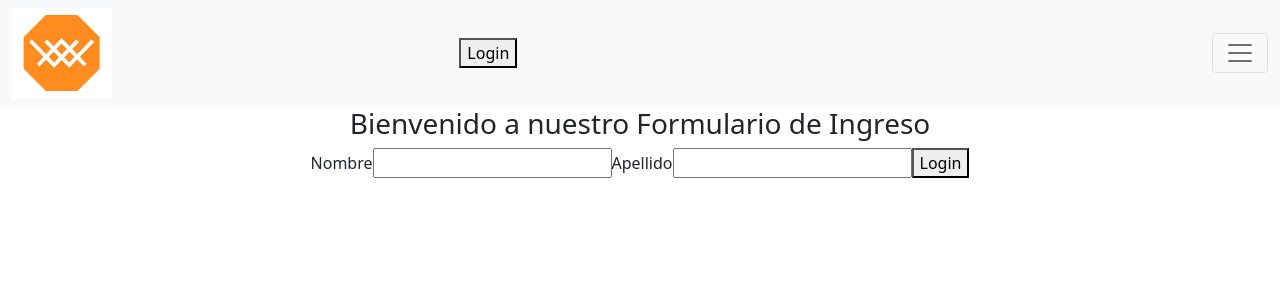
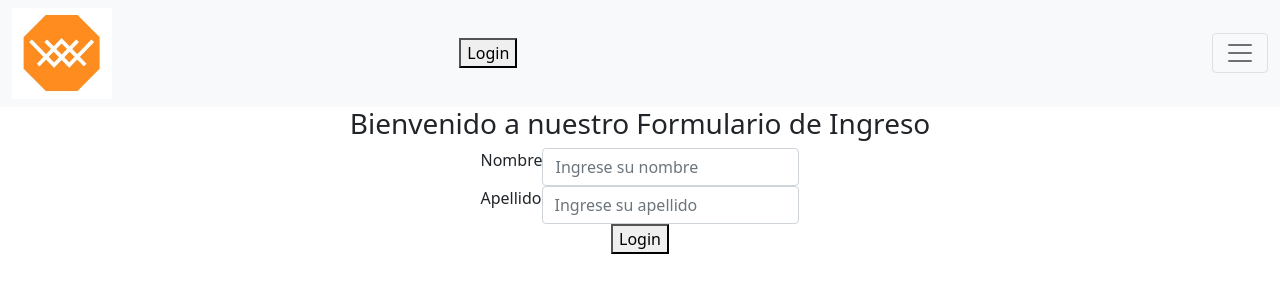
Before and after one commit to tomasgelvez/coder-app, a React (Create React App) app: page /login in a window 1280 px wide. Shown: the top 300 px of the page. Built offline with nearby package versions, Linux system fonts and the light colour scheme.

Commit message:
falta finalizar compra

```diff
--- a/src/components/Cart/Cart.js
+++ b/src/components/Cart/Cart.js
@@ -93,6 +93,7 @@ const Cart = () => {
                                     </ul>
                                         <div className="card-body p-3">
                                             <button href="#" className="btn btn-dark ">Comprar</button>
+
                                             <button onClick={() => {removeItem(product.id)}} className="removeBtn btn btn-dark">X</button>
                                         </div>
                         </div>
@@ -110,8 +111,10 @@ const Cart = () => {
 
     </div>
     <ul>
+    {!processingOrder && products.length > 0 && <button onClick={() => confirmOrder()} className="Button">Confirmar Compra</button>}
+
     {(total > 0 && !processingOrder) && <h3>Total: ${total}</h3>}
-    {!processingOrder && products.length > 0 && <button onClick={() => confirmOrder()} className="Button">Confirmar Compra</button>}
+
 
     <button href="#" className="btn btn-dark" onClick={() =>{clear()}}>Borrar compras</button>
     </ul>
--- a/src/components/Login/Login.js
+++ b/src/components/Login/Login.js
@@ -1,11 +1,11 @@
 import { useState, useContext } from 'react'
 import UserContext from '../../context/UserContext'
-
+import login from '../Login/login.css'
 import { useHistory } from 'react-router-dom'
 
 const Login = () => {
     const [username, setUsername] = useState('')
-    const [password, setPassword] = useState('')
+    const [surname, setSurname] = useState('')
     const { login } = useContext(UserContext)
     const history = useHistory()
 
@@ -14,7 +14,7 @@ const Login = () => {
 
         const objUser = {
             username,
-            password
+            surname
         }
 
         login(objUser)
@@ -26,25 +26,30 @@ const Login = () => {
         <div className='LoginContainer'>
           <h3>Bienvenido a nuestro Formulario de Ingreso</h3>
           <form onSubmit={handleLogin} className='LoginForm'>
-            <label className='LabelLogin'>
+          <div className="form-group">
+                <label className='formGroupExampleInput'>
                     Nombre
                   <input
-                className='InputLogin'
+                    className='form-control'
                     type='text'
+                    placeholder='Ingrese su nombre'
                     value={username}
                     onChange={({ target }) => setUsername(target.value)}
                   />
                 </label>
-            <label className='LabelLogin'>
+
+                <label className='formGroupExampleInput2'>
                     Apellido
                   <input
-                className='InputLogin'
+                    className='form-control'
                     type='text'
-                value={password}
-                onChange={({ target }) => setPassword(target.value)}
+                    placeholder='Ingrese su apellido'
+                    value={surname}
+                    onChange={({ target }) => setSurname(target.value)}
                   />
                 </label>
                 <button type='submit' className='Button'>Login</button>
+            </div>
           </form>
         </div>
       )
--- /dev/null
+++ b/src/components/Login/login.css
@@ -0,0 +1,14 @@
+.LoginForm{
+    display:flex;
+    flex-direction: center;
+    justify-content: center;
+}
+
+.formGroupExampleInput{
+    display:flex;
+}
+
+
+.formGroupExampleInput2{
+    display: flex;
+}
```
Lines whose indentation alone changed are shown as unchanged.
